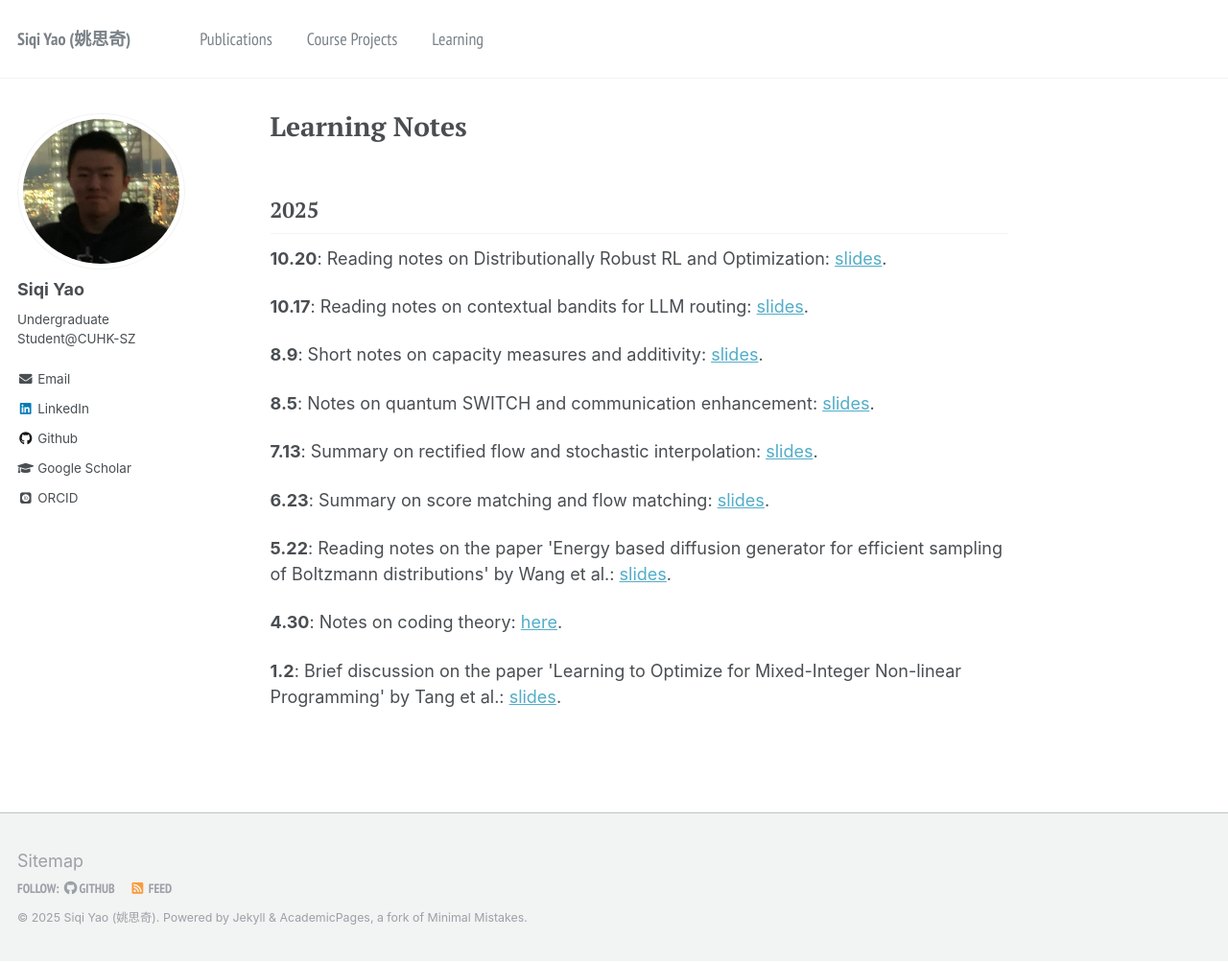
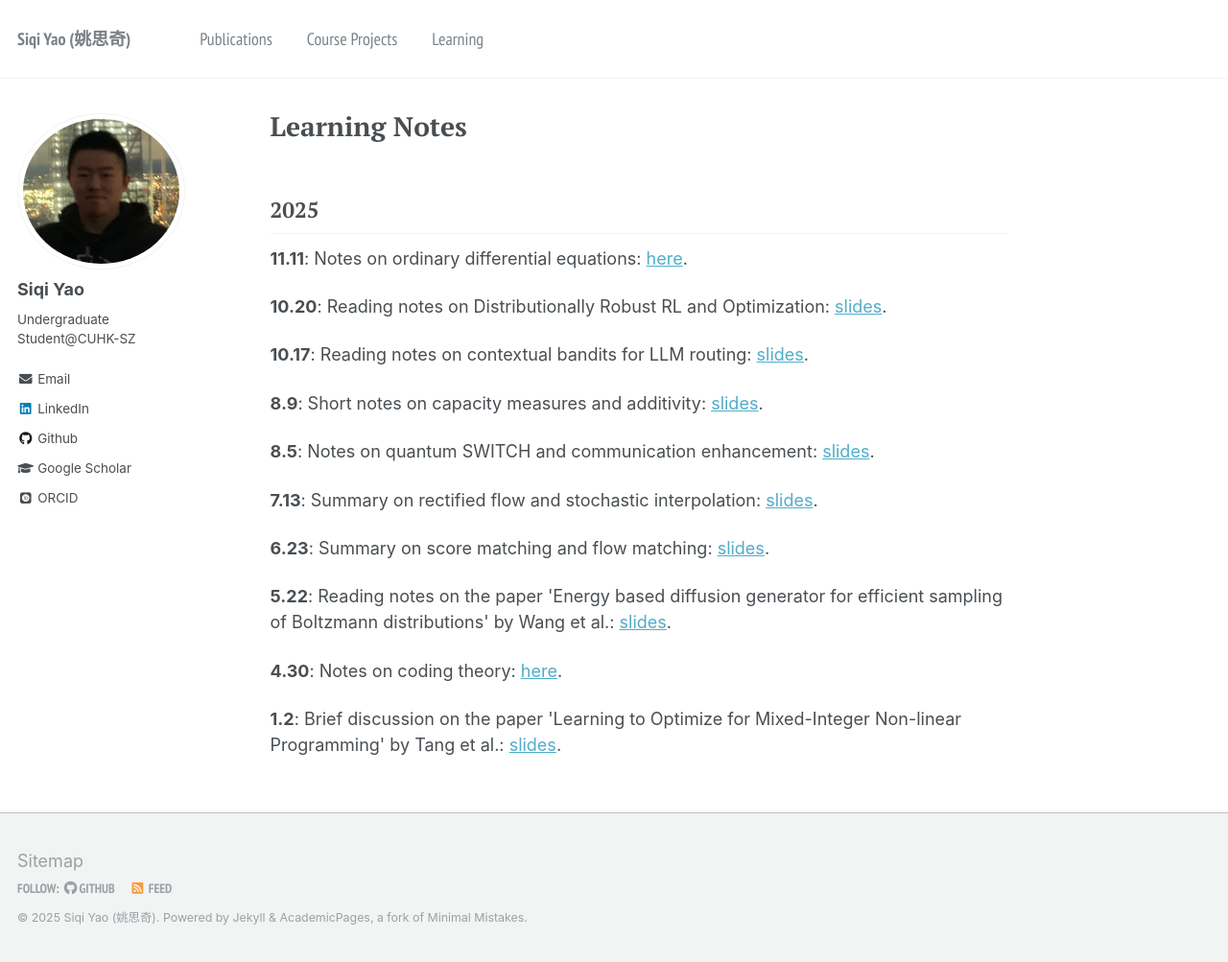
Before and after one commit to YaoSiqi2003/YaoSiqi2003.github.io, a Jekyll site: the page built from _pages/learning.md, in a window 1280 px wide and 1003 px high. Shown: the whole window at 96% size. Built offline with Jekyll 4.4.1, drawn with Linux system fonts in a browser that asks for light colours; some web fonts are replaced.

Commit message:
Add new file

```diff
--- a/_pages/learning.md
+++ b/_pages/learning.md
@@ -14,6 +14,9 @@ author_profile: true
  <p><strong>2025.9.16</strong>: Brief survey on using LLM agents for medical data cleaning: <a href="/notes/Survey on LLM agents for medical data cleaning.pdf">report</a>.</p> -->
 
 
+
+
+<p><strong>11.11</strong>: Notes on ordinary differential equations: <a href="/notes/ODE Notes (I).pdf">here</a>.</p>
 
 <p><strong>10.20</strong>: Reading notes on Distributionally Robust RL and Optimization: <a href="/notes/DR-RL & DRO.pdf">slides</a>.</p>
 
```
Also changed, not shown: 1 other file.
